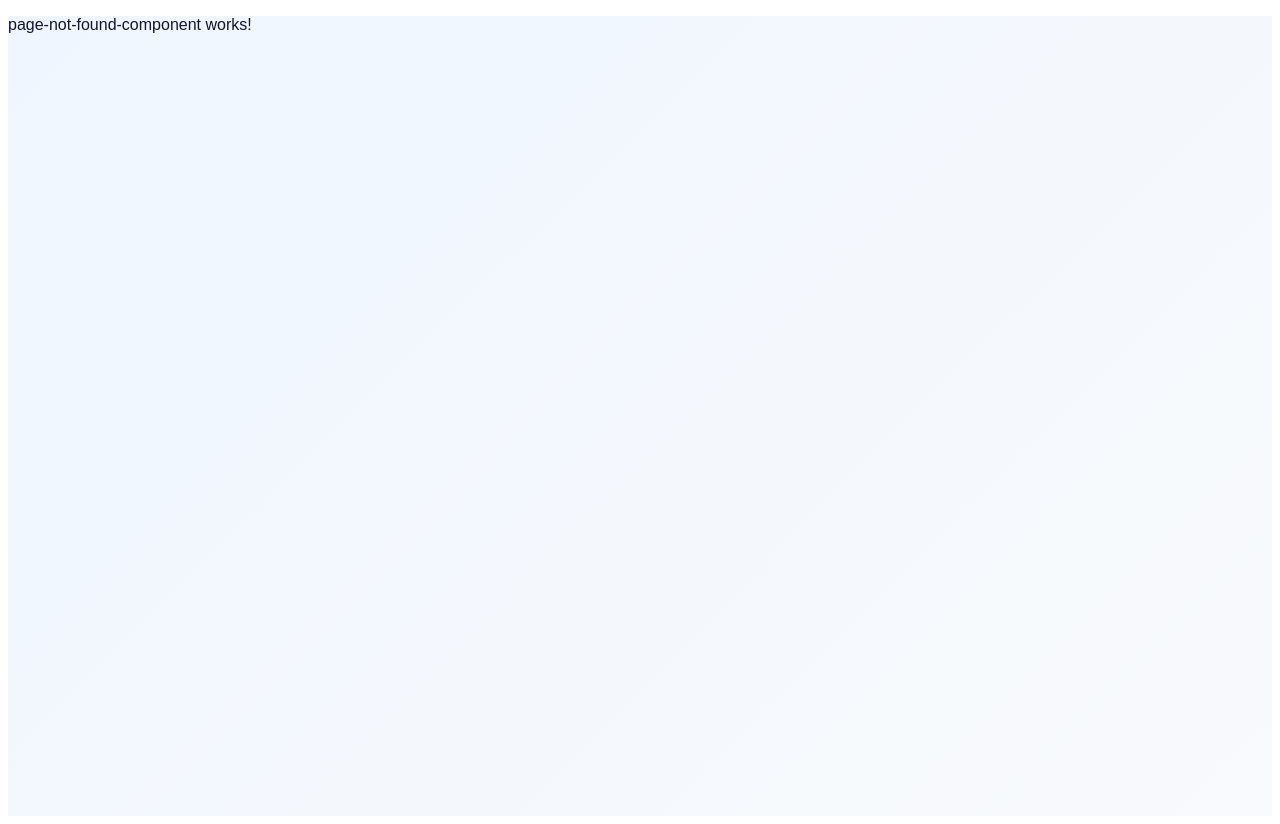
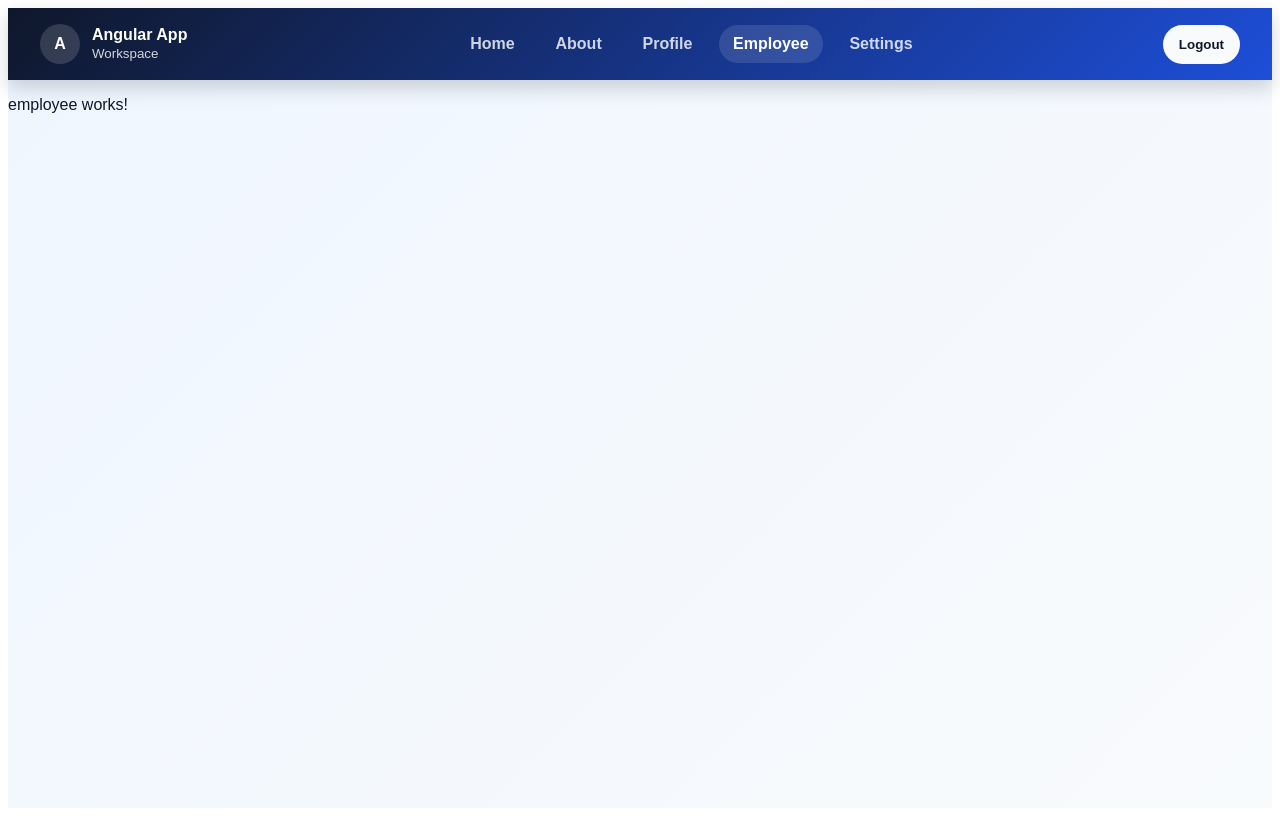
Before and after one commit to hrkcapgemini/my-first-angular-app, an Angular app: page /employee in a window 1280 px wide. Built offline with nearby package versions, Linux system fonts and the light colour scheme.

Commit message:
just added employee component

```diff
--- a/src/app/app.routes.ts
+++ b/src/app/app.routes.ts
@@ -31,6 +31,10 @@ export const routes: Routes = [
     canActivate: [authGuard],
   },
   {
+    path: 'employee',
+    loadComponent: () => import('./components/employee/employee').then((m) => m.Employee)
+  },
+  {
     path: 'settings',
     loadComponent: () => import('./components/settings/settings.component').then((m) => m.SettingsComponent),
     canActivate: [authGuard],
--- /dev/null
+++ b/src/app/components/employee/employee.html
@@ -0,0 +1,2 @@
+<app-header></app-header>
+<p>employee works!</p>
--- /dev/null
+++ b/src/app/components/employee/employee.ts
@@ -0,0 +1,11 @@
+import { Component } from '@angular/core';
+import { HeaderComponent } from '../header/header.component';
+
+@Component({
+  selector: 'app-employee',
+  standalone: true,
+  imports: [HeaderComponent],
+  templateUrl: './employee.html',
+  styleUrl: './employee.css',
+})
+export class Employee {}
--- a/src/app/components/header/header.component.ts
+++ b/src/app/components/header/header.component.ts
@@ -18,7 +18,8 @@ export class HeaderComponent {
     { label: 'Home', path: '/home' },
     { label: 'About', path: '/about' },
     { label: 'Profile', path: '/profile' },
-    { label: 'Settings', path: '/settings' },
+    {label: 'Employee', path: '/employee'},
+    { label: 'Settings', path: '/settings' }
   ];
 
   logout(): void {
```
Also changed, not shown: src/app/components/employee/employee.css (added).
